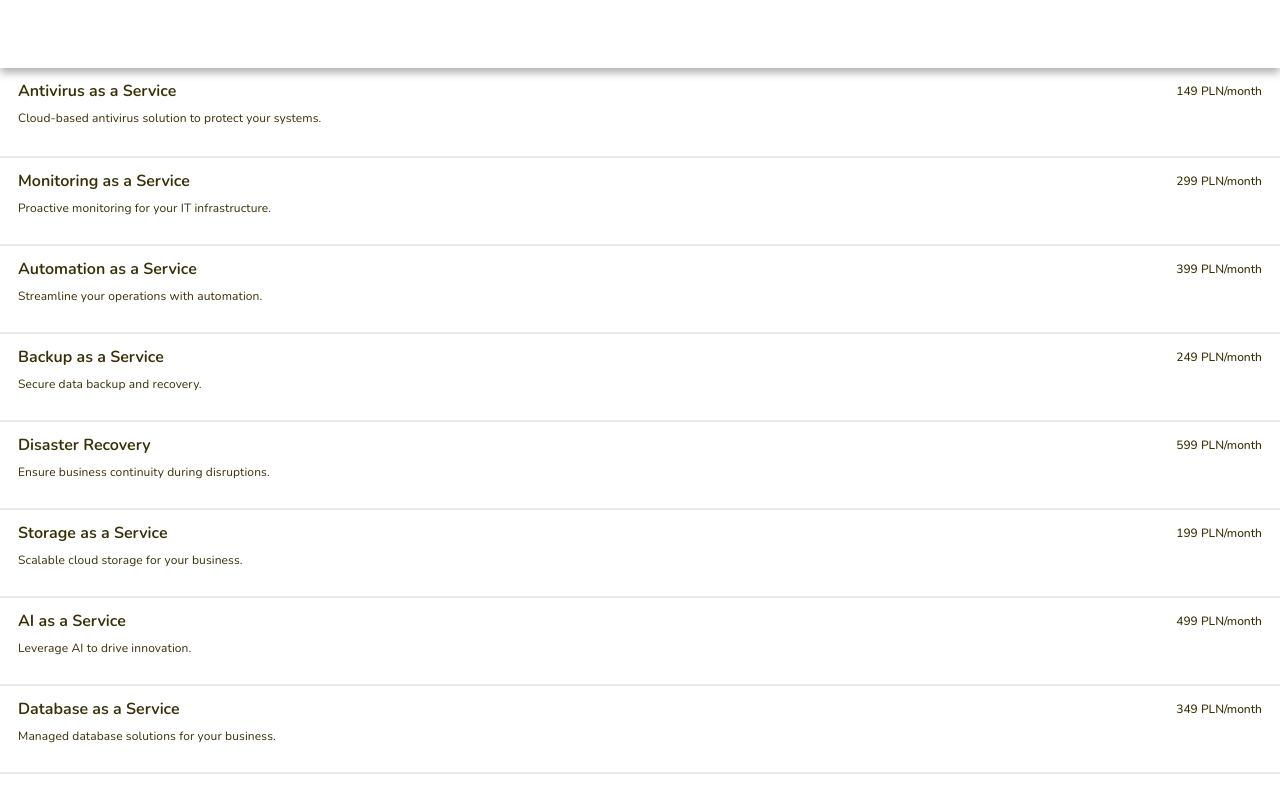
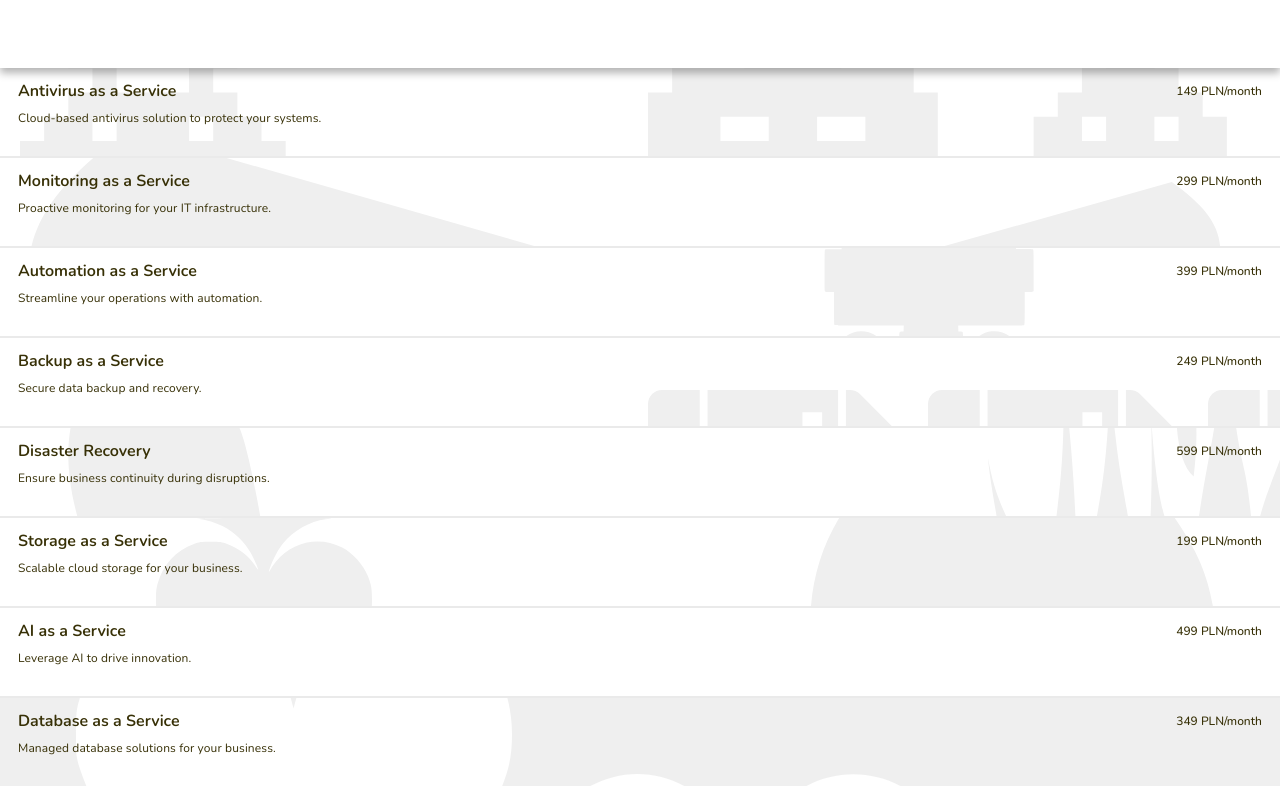
Before and after one commit to maciej-ka/demo-service-catalogue, a React (Vite) app: page / in a window 1280 px wide. Shown: the top 786 px of the page. Built offline with nearby package versions, Linux system fonts and the light colour scheme.

Commit message:
feat: position svgs as background on a list

```diff
--- a/pages/HomePage/HomePage.module.css
+++ b/pages/HomePage/HomePage.module.css
@@ -7,8 +7,15 @@
 }
 
 .service {
+  height: 88px;
+  overflow: hidden;
+  box-sizing: content-box;
+}
+
+.content {
+  position: absolute;
+  width: 100%;
   padding: 12px 18px 0;
-  height: 88px;
 }
 
 .service + .service {
--- a/pages/HomePage/HomePage.tsx
+++ b/pages/HomePage/HomePage.tsx
@@ -1,17 +1,21 @@
 import styles from "./HomePage.module.css"
 import { Service } from "../../data/data"
 import { useServices } from "../../components/ServicesProvider"
+import Svg from "../../components/ui/Svg/Svg"
 
 const HomePage = () => {
   const services = useServices()
 
   const renderService = (service: Service) => (
     <div className={styles.service} key={service.id}>
-      <div className="flex-spread align-center">
-        <h2>{service.name}</h2>
-        <span className={styles.price}>{service.price}</span>
+      <div className={styles.content}>
+        <div className="flex-spread align-center">
+          <h2>{service.name}</h2>
+          <span className={styles.price}>{service.price}</span>
+        </div>
+        <p className={styles.description}>{service.shortDescription}</p>
       </div>
-      <p className={styles.description}>{service.shortDescription}</p>
+      <Svg name={service.background} className={styles.background} />
     </div>
   )
 
```
